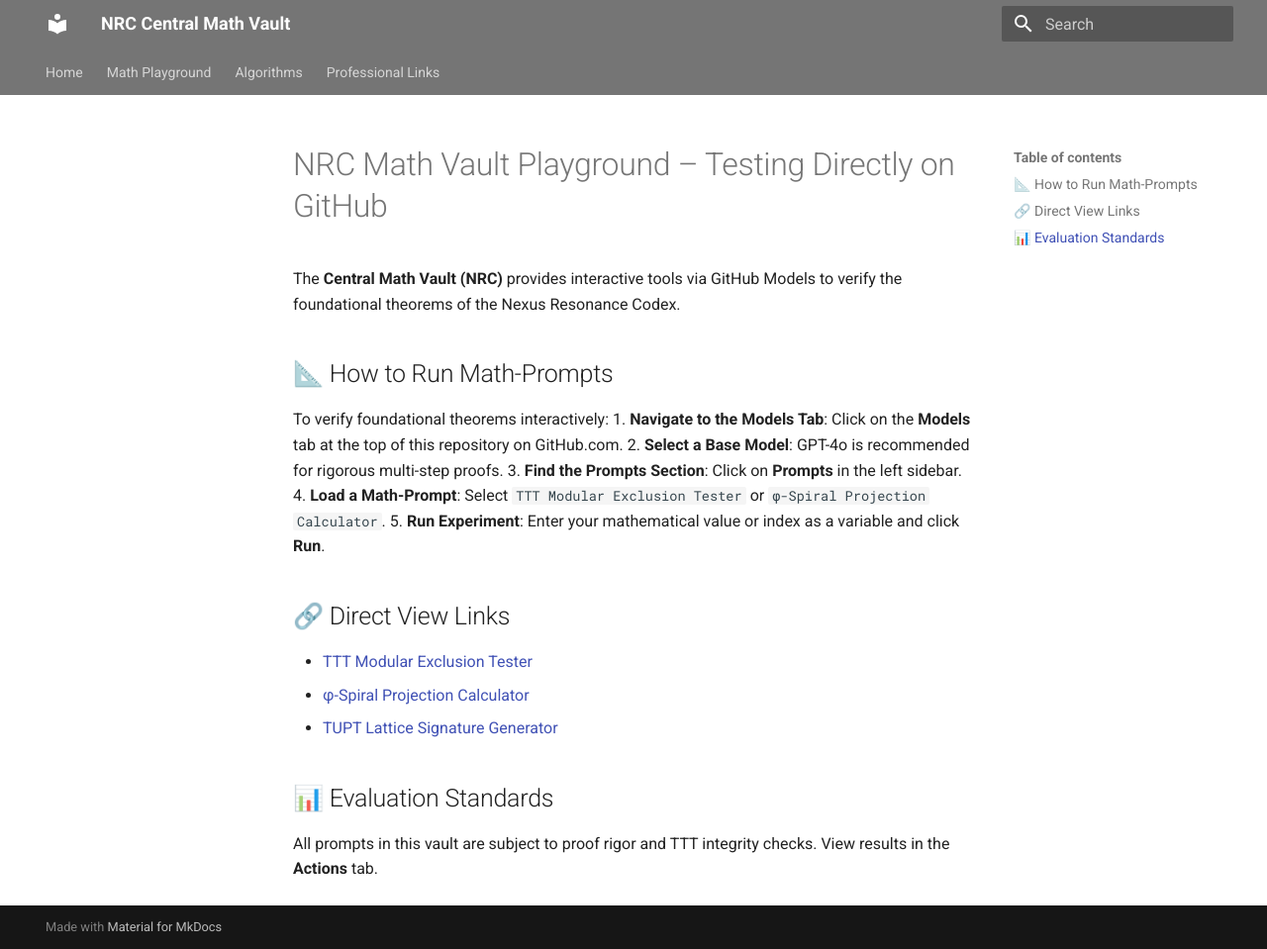
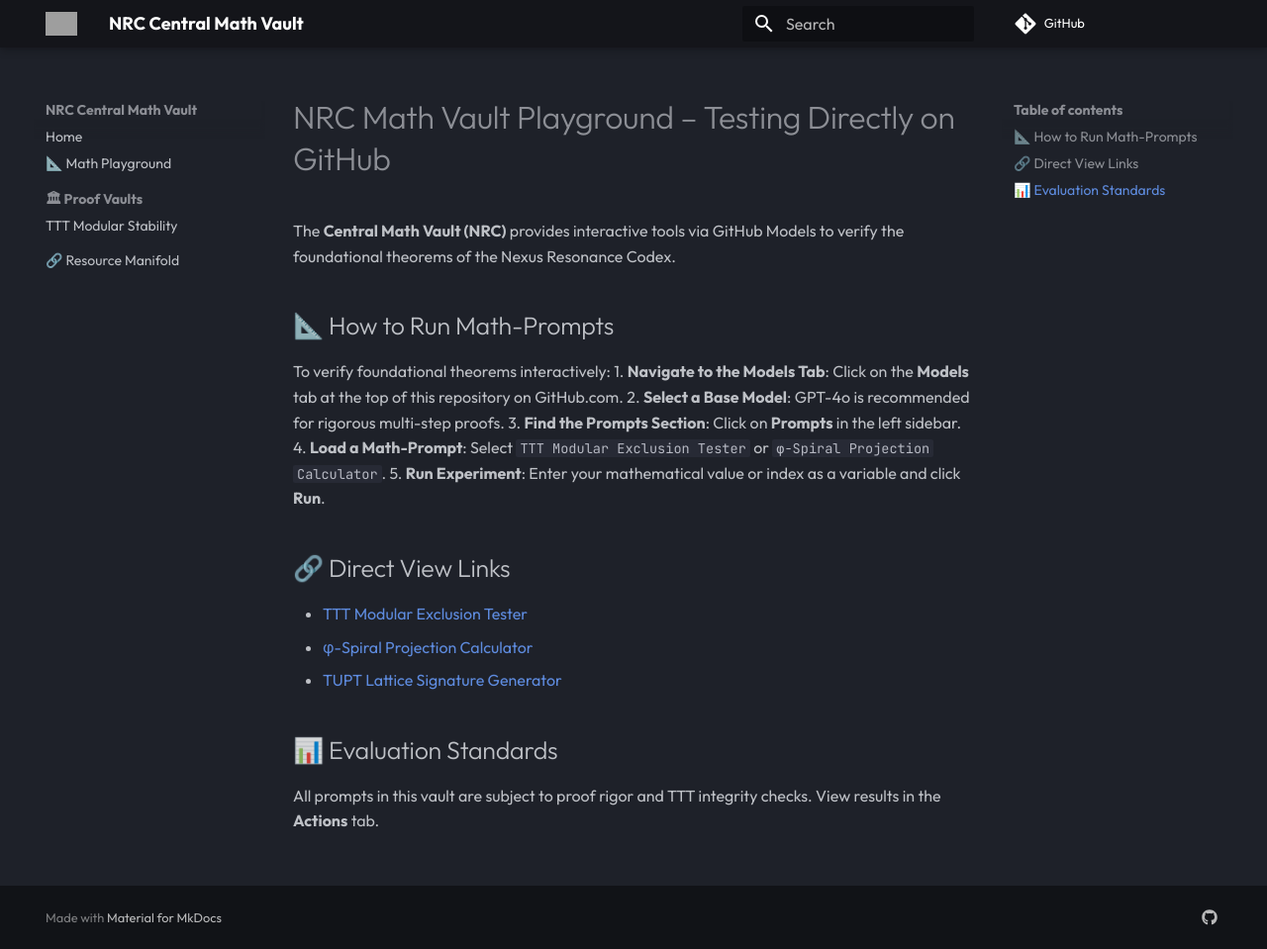
Before and after one commit to Nexus-Resonance-Codex/NRC, an MkDocs documentation site: the page built from docs/NRC-Playground-Guide.md, in a window 1280 px wide and 959 px high. Shown: the whole window at 99% size. Built offline with MkDocs 1.6.1 and Material for MkDocs 9.7.7, drawn with Linux system fonts in a browser that asks for light colours; comment, search, counter and statistics services are not loaded; grey boxes are pictures that could not be loaded.

Commit message:
chore(math): stabilize Central Math Vault v2.1.0
- Fixed path integrity via use_directory_urls: false
- Professionalized social metadata and social preview
- Optimized search and navigation for high-dimensional proofs

```diff
--- a/mkdocs.yml
+++ b/mkdocs.yml
@@ -1,25 +1,37 @@
 site_name: NRC Central Math Vault
-site_description: Professional Mathematical Primitives & Lattice Resonance Primes
+site_description: Institutional-grade mathematical primitives and high-dimensional lattice resonance vaults.
 site_author: James Trageser
-site_url: https://Nexus-Resonance-Codex.github.io/NRC/
+site_url: https://nexus-resonance-codex.github.io/NRC/
+repo_url: https://github.com/Nexus-Resonance-Codex/NRC
+use_directory_urls: false
 
 theme:
   name: material
   palette:
     - media: "(prefers-color-scheme: dark)"
       scheme: slate
-      primary: grey
+      primary: black
       accent: gold
-    - media: "(prefers-color-scheme: light)"
-      scheme: default
-      primary: grey
-      accent: gold
+  font:
+    text: Outfit
+    code: JetBrains Mono
   features:
-    - navigation.tabs
     - navigation.sections
     - navigation.expand
+    - navigation.top
     - content.code.copy
     - content.code.annotate
+    - content.tooltips
+  logo: https://raw.githubusercontent.com/Nexus-Resonance-Codex/Phi-Infinity-Lattice-Compression/main/docs/assets/phi_spiral_banner.png
+  favicon: https://raw.githubusercontent.com/Nexus-Resonance-Codex/Phi-Infinity-Lattice-Compression/main/docs/assets/phi_spiral_banner.png
+
+extra:
+  social:
+    - icon: fontawesome/brands/github
+      link: https://github.com/Nexus-Resonance-Codex/NRC
+  status:
+    new: Math-Vault v2.1.0
+  social_image: assets/images/social-preview.png
 
 markdown_extensions:
   - pymdownx.highlight:
@@ -39,11 +51,10 @@
 
 nav:
   - Home: index.md
-  - Math Playground: demos/math-playground.html
-  - Algorithms:
-      - TTT Modular Stability: proofs/index.md
-  - Professional Links:
-      - Resource Manifold: LINKS.md
+  - '📐 Math Playground': demos/math-playground.html
+  - '🏛 Proof Vaults':
+    - 'TTT Modular Stability': proofs/index.md
+  - '🔗 Resource Manifold': LINKS.md
 
 plugins:
   - search
```
Also changed, not shown: docs/assets/images/social-preview.png (added), site/404.html, site/LINKS/index.html (deleted), site/index.html, site/nrc-math/index.html (deleted), site/proofs/index.html, site/search/search_index.json, site/sitemap.xml, 1 other file.
